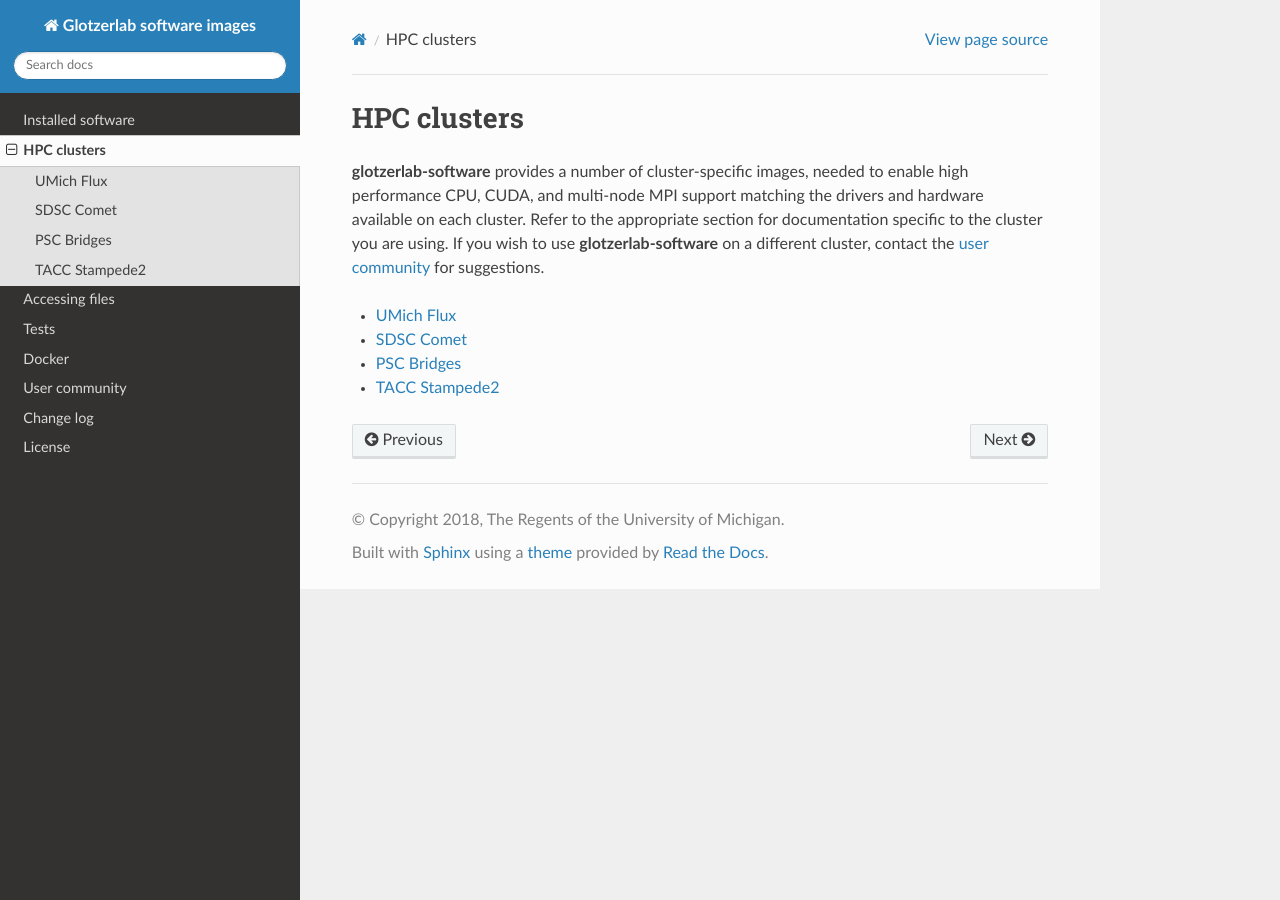
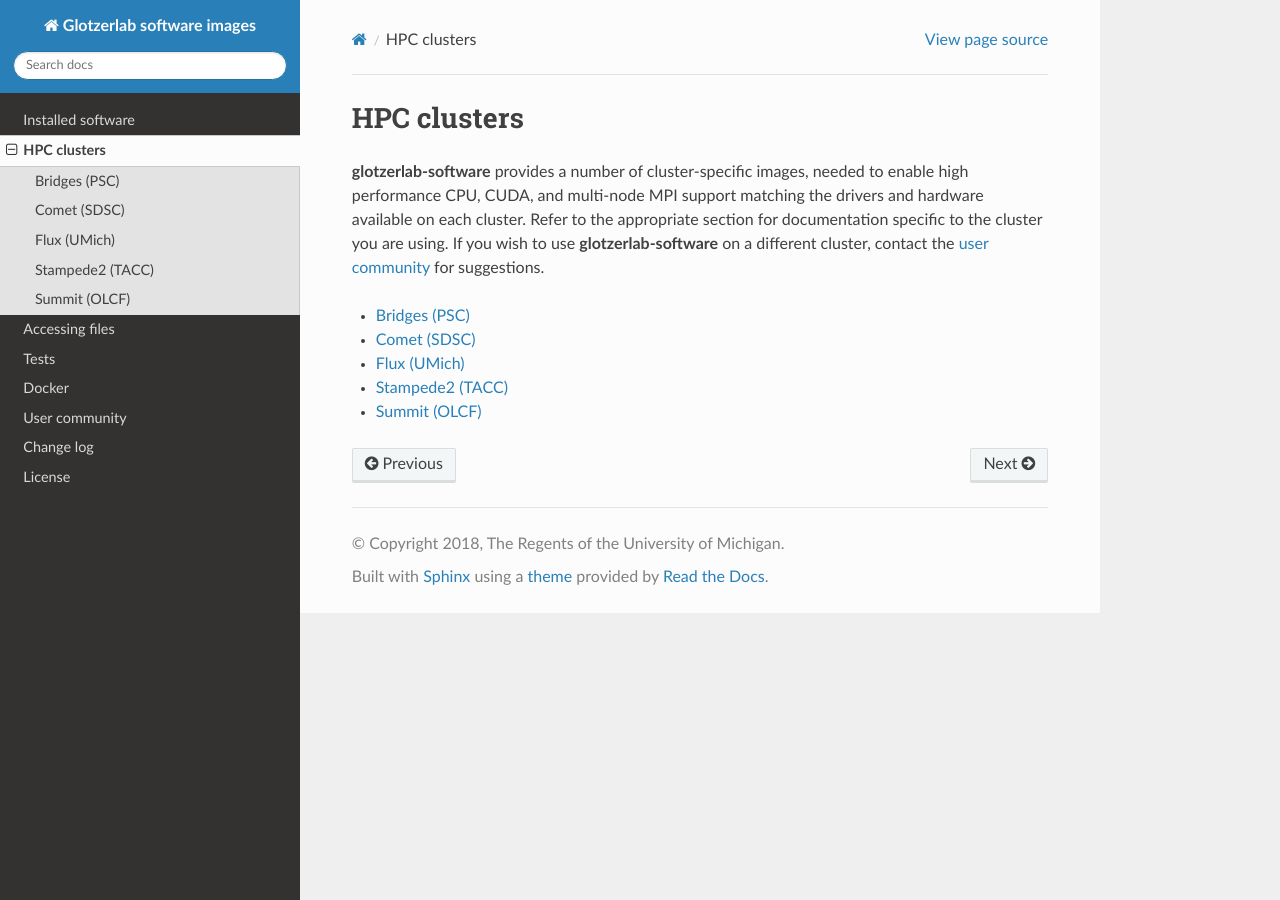
Before and after one commit to glotzerlab/software, a Sphinx documentation site: the page built from doc/cluster.rst, in a window 1280 px wide. Built offline with Sphinx 7.4.7 and the Read the Docs theme 2.0.0, drawn with Linux system fonts in a browser that asks for light colours.

```diff
--- a/doc/cluster.rst
+++ b/doc/cluster.rst
@@ -9,7 +9,8 @@ cluster, contact the :doc:`user community <community>` for suggestions.
 .. toctree::
     :maxdepth: 2
 
+    clusters/bridges
+    clusters/comet
     clusters/flux
-    clusters/comet
-    clusters/bridges
     clusters/stampede2
+    clusters/summit
--- a/doc/clusters/bridges.rst
+++ b/doc/clusters/bridges.rst
@@ -1,5 +1,5 @@
-PSC Bridges
------------
+Bridges (PSC)
+-------------
 
 `Bridges <https://psc.edu/resources/computing/bridges>`_ is an HPC cluster at PSC with GPU and CPU nodes.
 Apply for resources on Bridges through the `XSEDE <https://www.xsede.org/>`_ program.
--- a/doc/clusters/comet.rst
+++ b/doc/clusters/comet.rst
@@ -1,5 +1,5 @@
-SDSC Comet
-----------
+Comet (SDSC)
+------------
 
 `Comet <https://www.sdsc.edu/support/user_guides/comet.html>`_ is an HPC cluster at SDSC with GPU and CPU nodes.
 Apply for resources on Comet through the `XSEDE <https://www.xsede.org/>`_ program.
--- a/doc/clusters/flux.rst
+++ b/doc/clusters/flux.rst
@@ -1,5 +1,5 @@
-UMich Flux
-----------
+Flux (UMich)
+------------
 
 `Flux <https://arc-ts.umich.edu/flux/>`_ is the University of Michigan campus cluster.
 
--- a/doc/clusters/stampede2.rst
+++ b/doc/clusters/stampede2.rst
@@ -1,5 +1,5 @@
-TACC Stampede2
---------------
+Stampede2 (TACC)
+----------------
 
 `Stampede2 <https://www.tacc.utexas.edu/systems/stampede2>`_ is an HPC cluster at TACC with CPU nodes.
 Apply for resources on Stampede2 through the `XSEDE <https://www.xsede.org/>`_ program.
```
Also changed, not shown: doc/clusters/summit.rst (added, +75 -0 lines).
